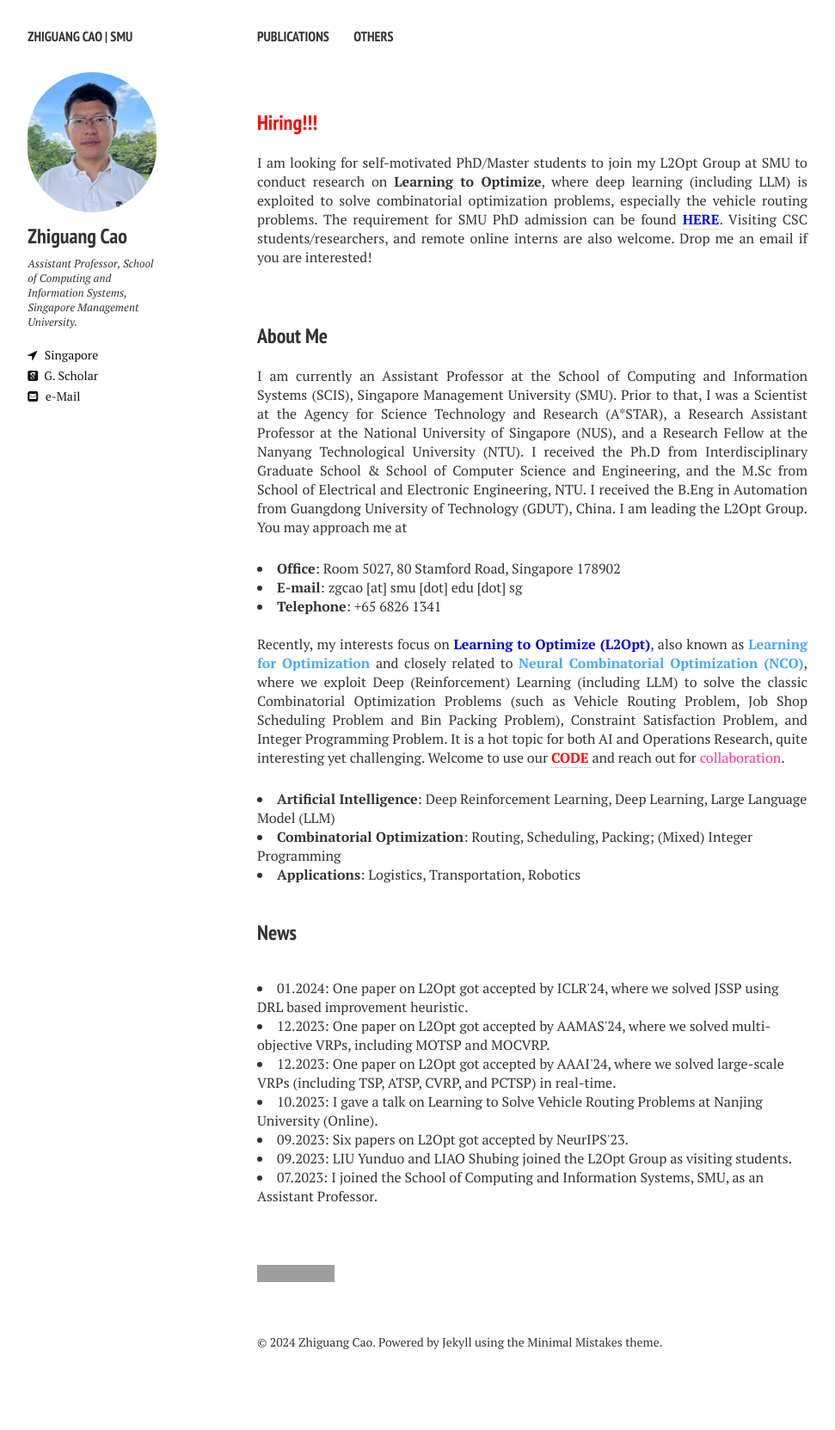
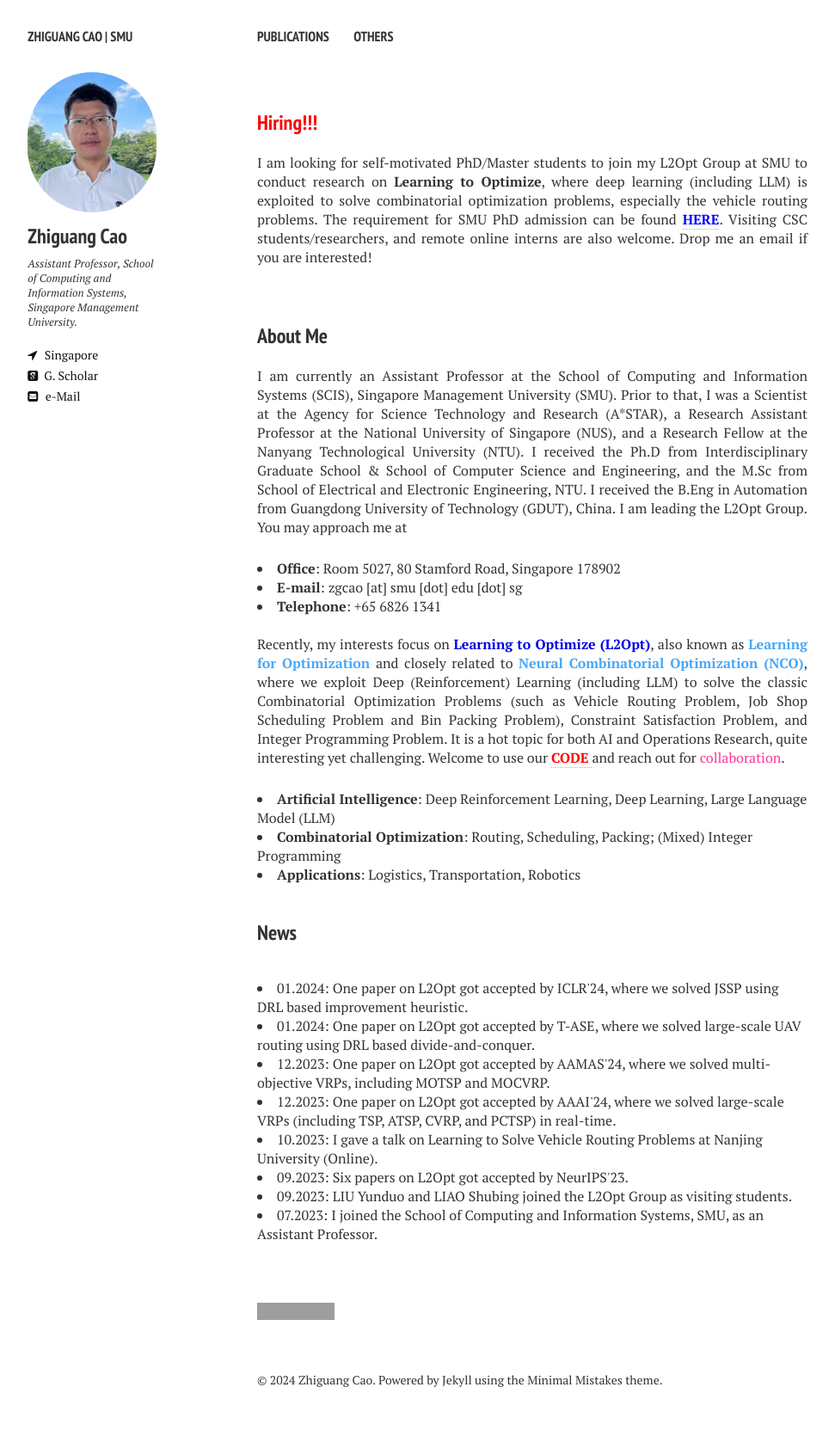
Before and after one commit to zhiguangcaosg/zhiguangcaosg.github.io, a Jekyll site: the page built from index.md, in a window 1280 px wide. Shown: the whole page at 86% size, without its empty margins (21-992 px from the left). Built offline with Jekyll 4.4.1, drawn with Linux system fonts in a browser that asks for light colours; nearby versions of some CDN libraries; before the commit the page ends 1619 px from its top, so only the background shows below that; grey boxes are pictures that could not be loaded.

Commit message:
Update index.md

```diff
--- a/index.md
+++ b/index.md
@@ -44,6 +44,10 @@ image: banner1.png
 </li>
 
 <li>
+01.2024:  One paper on L2Opt got accepted by T-ASE, where we solved large-scale UAV routing using DRL based divide-and-conquer.
+</li>
+
+<li>
 12.2023:  One paper on L2Opt got accepted by AAMAS'24, where we solved multi-objective VRPs, including MOTSP and MOCVRP.
 </li>
 
```
